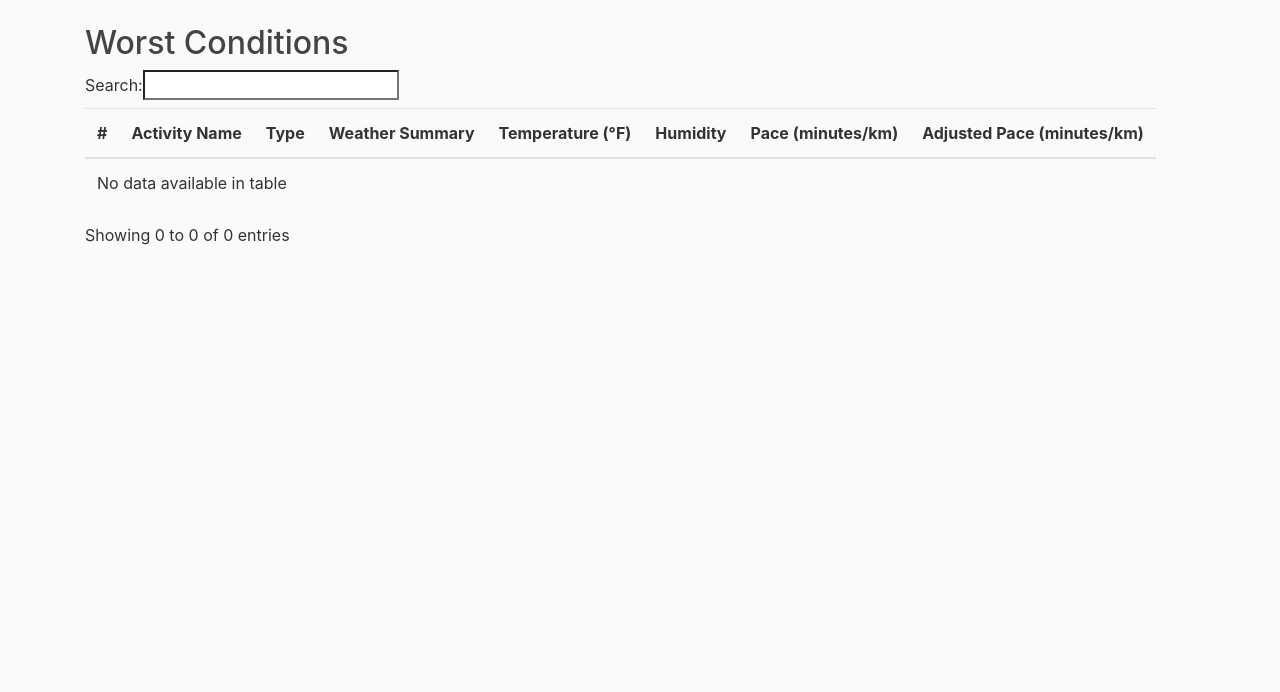
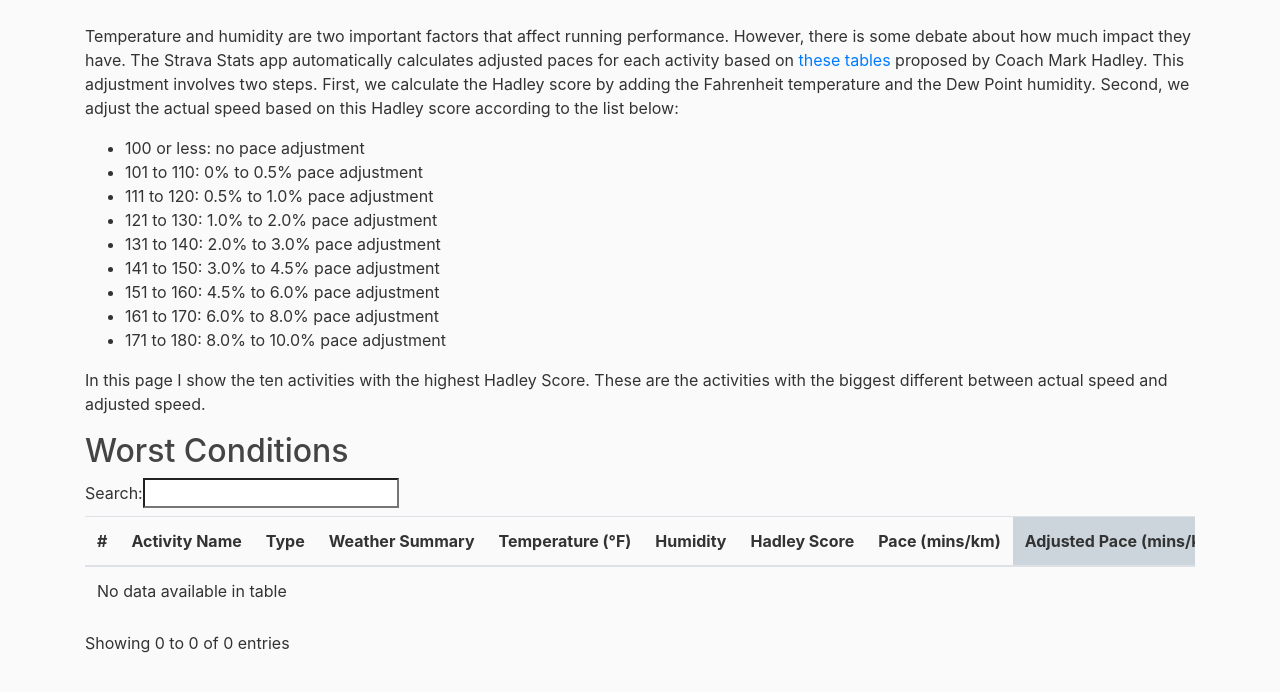
Before and after one commit to reidy-p/strava-stats, a Flask app: page /adjustedpaces in a window 1280 px wide. Shown: the part 56-748 px from the top of the page. Run offline with Flask 2, Linux system fonts and the light colour scheme; data that the repository does not hold is empty; parts of the project's set-up code (start-up, migrations or seed data) failed here and were passed over; some libraries are stand-ins or nearby versions.

Commit message:
Add more descriptions

```diff
--- a/stravastats/templates/adjusted_paces.html
+++ b/stravastats/templates/adjusted_paces.html
@@ -1,5 +1,21 @@
 {% extends "base.html" %}
 {% block content %}
+<p>
+Temperature and humidity are two important factors that affect running performance. However, there is some debate about how much impact they have. The Strava Stats app automatically calculates adjusted paces for each activity based on <a href="http://maximumperformancerunning.blogspot.com/2013/07/temperature-dew-point.html">these tables</a> proposed by Coach Mark Hadley. This adjustment involves two steps. First, we calculate the Hadley score by adding the Fahrenheit temperature and the Dew Point humidity. Second, we adjust the actual speed based on this Hadley score according to the list below:
+<ul>
+<li>100 or less: no pace adjustment</li>
+<li>101 to 110: 0% to 0.5% pace adjustment</li>
+<li>111 to 120: 0.5% to 1.0% pace adjustment</li>
+<li>121 to 130: 1.0% to 2.0% pace adjustment</li>
+<li>131 to 140: 2.0% to 3.0% pace adjustment</li>
+<li>141 to 150: 3.0% to 4.5% pace adjustment</li>
+<li>151 to 160: 4.5% to 6.0% pace adjustment</li>
+<li>161 to 170: 6.0% to 8.0% pace adjustment</li>
+<li>171 to 180: 8.0% to 10.0% pace adjustment</li>
+</ul>
+
+In this page I show the ten activities with the highest Hadley Score. These are the activities with the biggest different between actual speed and adjusted speed.
+</p>
 <h2>Worst Conditions</h2>
 <table id="example" class="table table-responsive">
   <thead>
@@ -10,8 +26,9 @@
       <th scope="col" class="text-nowrap">Weather Summary</th>
       <th scope="col" class="text-nowrap">Temperature (°F)</th>
       <th scope="col" class="text-nowrap">Humidity</th>
-      <th scope="col" class="text-nowrap">Pace (minutes/km)</th>
-      <th scope="col" class="text-nowrap">Adjusted Pace (minutes/km)</th>
+      <th scope="col" class="text-nowrap">Hadley Score</th>
+      <th scope="col" class="text-nowrap">Pace (mins/km)</th>
+      <th scope="col" class="text-nowrap" style="background-color:#cbd5db">Adjusted Pace (mins/km)</th>
     </tr>
   </thead>
   <tbody>
@@ -23,6 +40,7 @@
         <td> {{ post.weather_summary }} </td>
         <td> {{ post.temperature }} </td>
         <td> {{ post.humidity }} </td>
+        <td> {{ post.hadley_score | round(2, 'common') }} </td>
         <td> {{ post.minutes_per_km | round(2, 'common') }} </td>
         <td> {{ post.minutes_per_km_adjusted | round(2, 'common') }} </td>
     </tr>
--- a/stravastats/templates/vdot.html
+++ b/stravastats/templates/vdot.html
@@ -12,7 +12,7 @@ This page shows your estimated VDOT value based on activities that are marked as
       <th scope="col" class="text-nowrap">Activity Name</th>
       <th scope="col" class="text-nowrap">Distance </th>
       <th scope="col" class="text-nowrap">Moving Time</th>
-      <th scope="col" class="text-nowrap">Pace (minutes/km)</th>
+      <th scope="col" class="text-nowrap">Pace (mins/km)</th>
       <th scope="col" class="text-nowrap">VDOT</th>
       <th scope="col" class="text-nowrap" style="background-color:#cbd5db">Marathon</th>
       <th scope="col" class="text-nowrap" style="background-color:#cbd5db">Half-Marathon</th>
```
Also changed, not shown: stravastats/templates/anomalies.html (+14 -2 lines).
